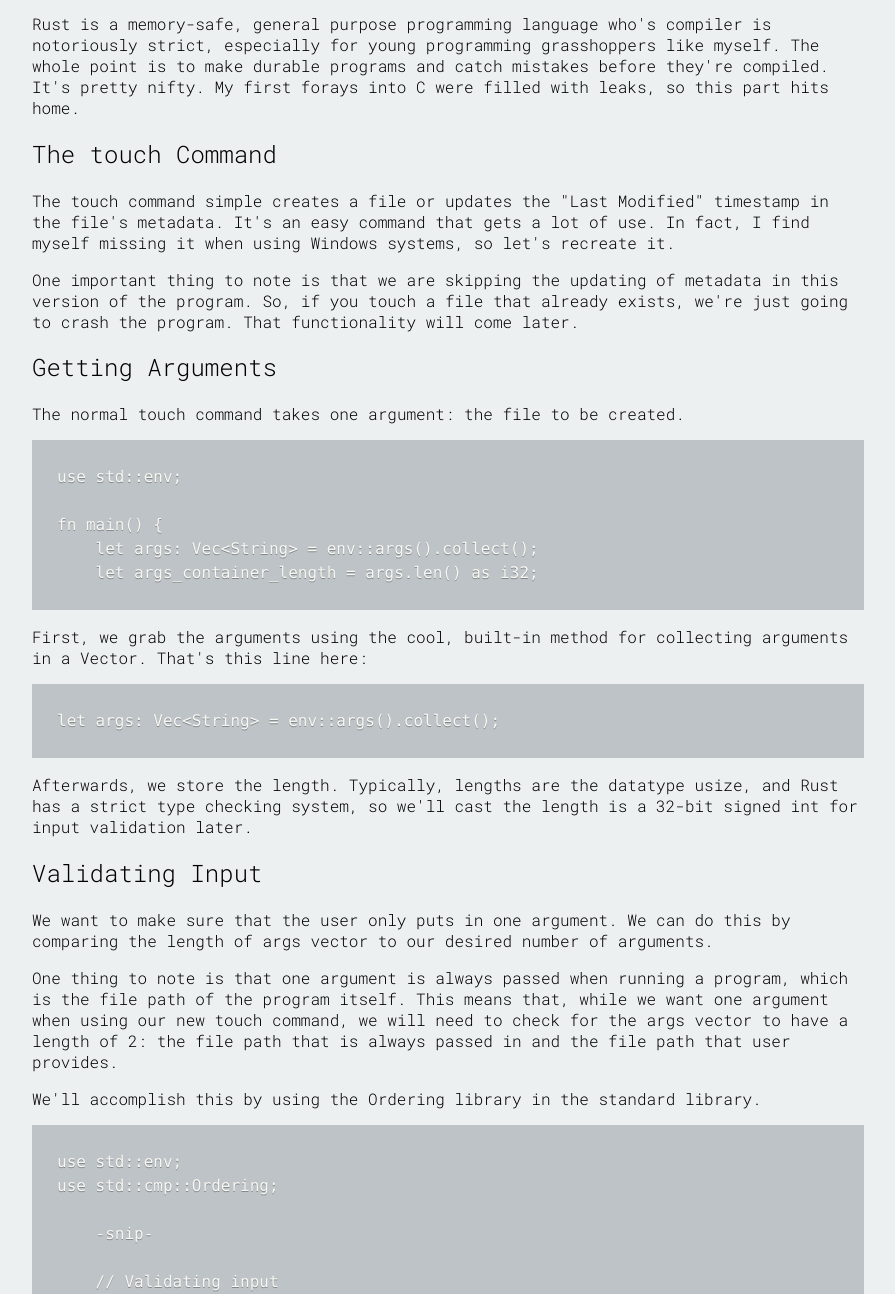
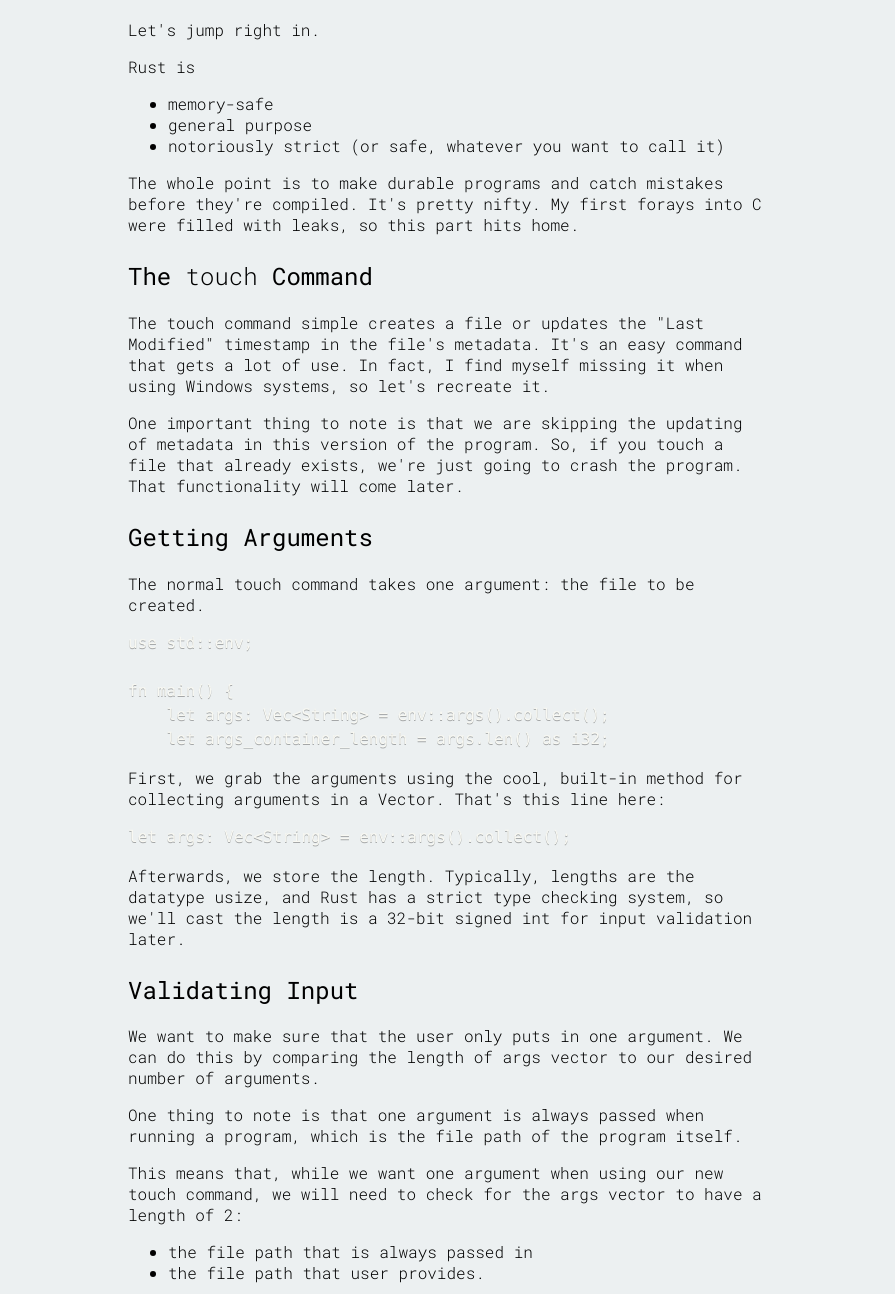
Before and after one commit to Gage-BCCA/failed-algorithm-generator, an Eleventy site: page posts/learning-rust-part-1.md in a window 1280 px wide. Shown: the part 353-1647 px from the top of the page, without its empty margins (192-1087 px from the left). Built offline with nearby package versions, Linux system fonts and the light colour scheme; Eleventy itself is replaced by a stand-in of ours; code samples lack their colours; files that its build step writes are made by us from their sources; a web font is replaced by a local one.

Commit message:
Minor formatting changes. Updated first article

````diff
--- a/bundle.css
+++ b/bundle.css
@@ -41,7 +41,7 @@
 }
 
 main {
-    width: 65%;
+    width: 50%;
     margin: auto;
     min-height: 100vh;
 }
@@ -54,9 +54,9 @@
     padding: 25px;
 }
 
-pre {
-    background-color: #bdc3c7;
-    padding: 25px;
+h2 {
+    margin-top: 25px;
+    font-weight: 400;
 }
 
 .deemphasis {
--- a/posts/learning-rust-part-1.md
+++ b/posts/learning-rust-part-1.md
@@ -9,8 +9,12 @@
 
 Let's jump right in.
 
-Rust is a memory-safe, general purpose programming language who's compiler is notoriously strict, especially
-for young programming grasshoppers like myself. The whole point is to make durable programs and catch mistakes before
+Rust is
+- memory-safe
+- general purpose
+- notoriously strict (or safe, whatever you want to call it)
+
+The whole point is to make durable programs and catch mistakes before
 they're compiled. It's pretty nifty. My first forays into C were filled with leaks, so this part hits home.
 
 ## The ```touch``` Command
@@ -43,7 +47,11 @@
 ## Validating Input
 We want to make sure that the user only puts in one argument. We can do this by comparing the length of `args` vector to our desired number of arguments.
 
-One thing to note is that one argument is always passed when running a program, which is the file path of the program itself. This means that, while we want one argument when using our new `touch` command, we will need to check for the `args` vector to have a length of 2: the file path that is always passed in and the file path that user provides.
+One thing to note is that one argument is always passed when running a program, which is the file path of the program itself.
+
+ This means that, while we want one argument when using our new `touch` command, we will need to check for the `args` vector to have a length of 2:
+- the file path that is always passed in
+- the file path that user provides.
 
 We'll accomplish this by using the Ordering library in the standard library.
 
@@ -64,9 +72,7 @@
 We do a match statement, comparing the results of comparing 2 against the `args` vector. If the number of arguments is too low or too great, we use the `panic!` macro to crash the program and give the user a simple error message.
 
 ## Storing the Target File Path for Easier Use
-Now, we have our input validated and ready to move on to the actual functionality.
-
-We'll store our target file path in a variable for easier use.
+Now, we have our input validated and ready to move on to the actual functionality. We'll store our target file path in a variable for easier use.
 
 ```rust
 let target = &args[1];
@@ -76,6 +82,8 @@
 
 ## Checking if the File Already Exists
 Remember, we are skipping the functionality of `touch` that updates the file's "Last Updated" piece of metadata, so we need to check if the file already exists.
+
+We can use the built-in Path library to do this. It's simple and elegant.
 
 ```rust
 use std::env;
@@ -90,7 +98,7 @@
     }
 ```
 
-We can use the built-in Path library to do this. It's simple and elegant. Create a new path using the `target` variable that we created earlier, and call the `exists()` function. This function returns a boolean, which, if it's true, we should `panic!` and crash the program.
+Create a new path using the `target` variable that we created earlier, and call the `exists()` function. This function returns a boolean, which, if it's true, we should `panic!` and crash the program.
 
 ## Creating the File
 This part is a continuation on the `if` statement we created above. If we find that the file does *not* exist, let's move onto creating the file.
````
